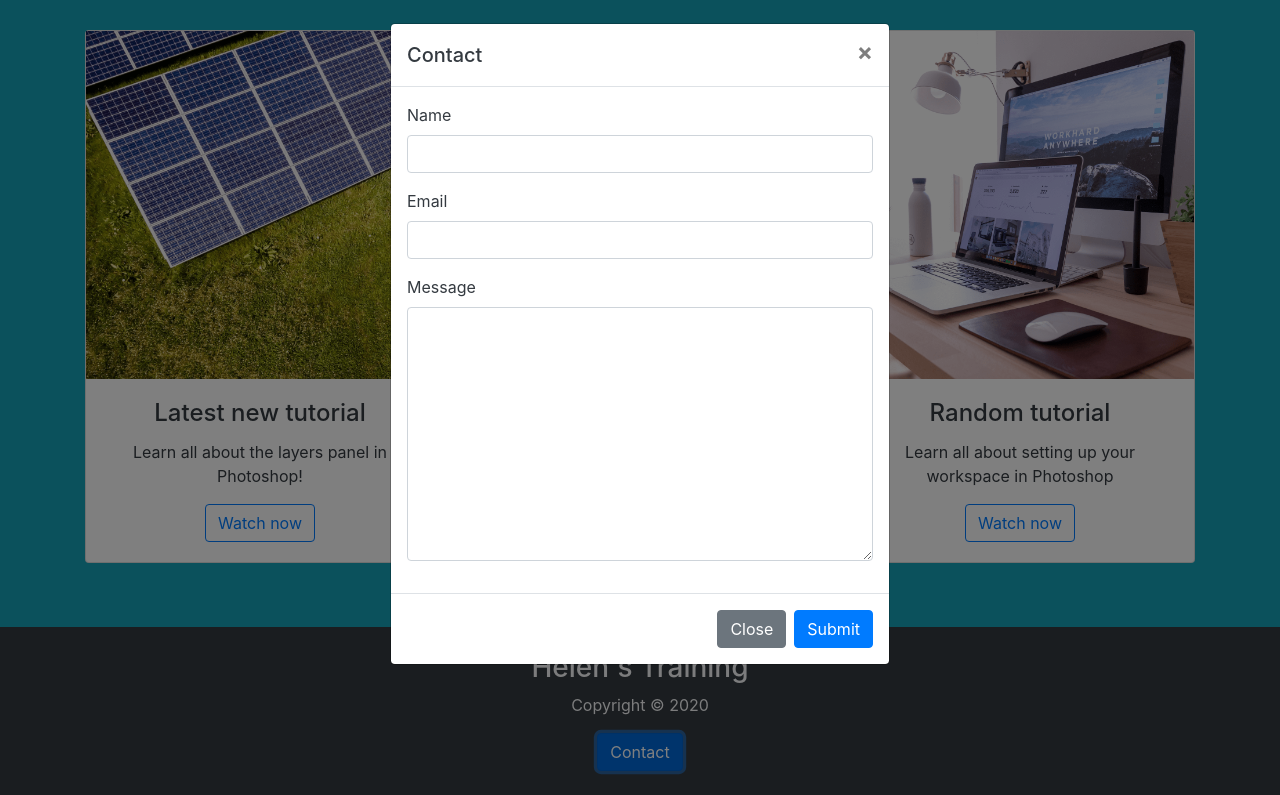
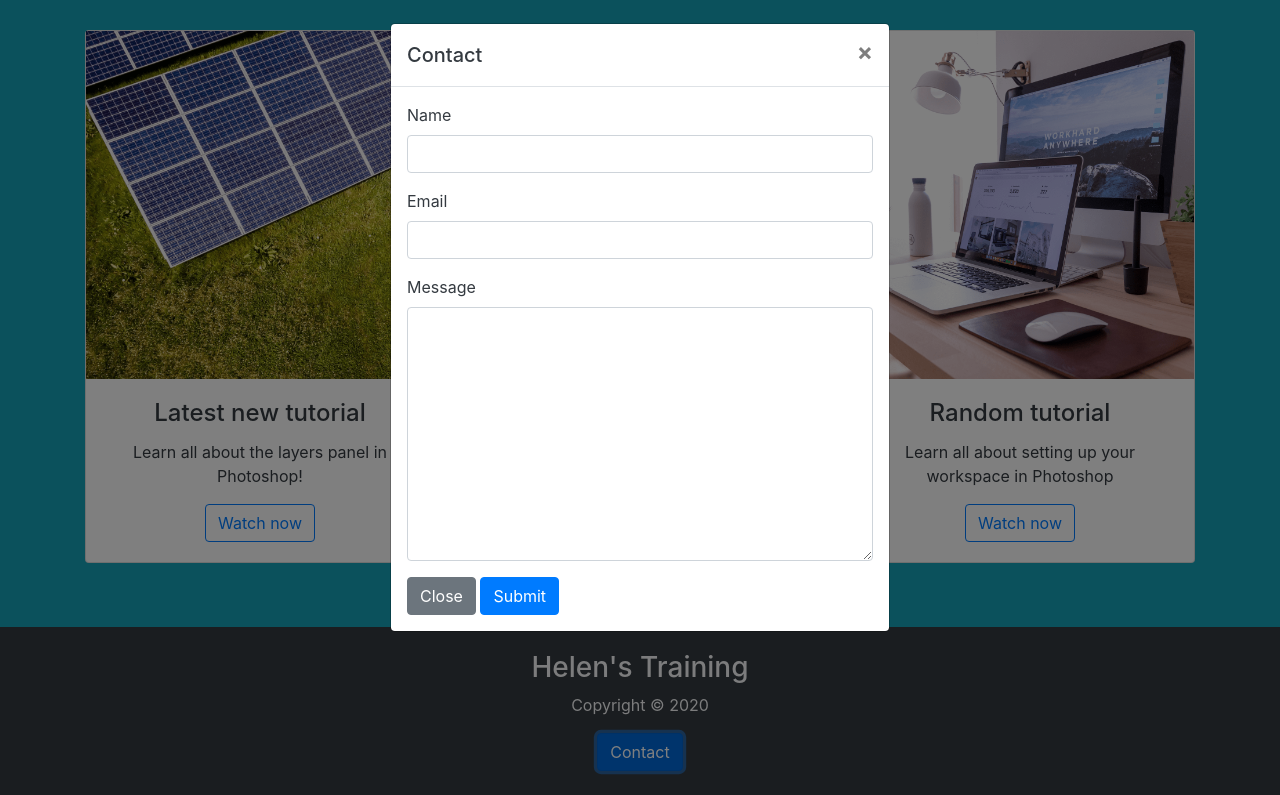
Before and after one commit to timsmith96/helen-training, a plain HTML site: page index.html in a window 1280 px wide. Both pictures are taken after a click on the button "Contact". Shown: the part 747-1542 px from the top of the page. Drawn offline with nearby package versions, Linux system fonts and the light colour scheme.

Commit message:
minor changes

```diff
--- a/index.html
+++ b/index.html
@@ -200,7 +200,6 @@
               method="POST"
               data-netlify="true"
               action="process.php"
-              data-netlify-recaptcha="true"
             >
               <div class="form-group">
                 <label for="name">Name</label>
@@ -230,17 +229,21 @@
                   <input type="text" name="bot-field" />
                 </label>
               </p>
-              <div class="text-center">
+              <!-- <div class="text-center">
                 <div class="recaptcha" data-netlify-recaptcha="true"></div>
-              </div>
+              </div> -->
+              <button class="btn btn-secondary" data-dismiss="modal">
+                Close
+              </button>
+              <button type="submit" class="btn btn-primary">Submit</button>
             </form>
           </div>
-          <div class="modal-footer">
+          <!-- <div class="modal-footer">
             <button class="btn btn-secondary" data-dismiss="modal">
               Close
             </button>
             <button type="submit" class="btn btn-primary">Submit</button>
-          </div>
+          </div> -->
         </div>
       </div>
     </div>
```
